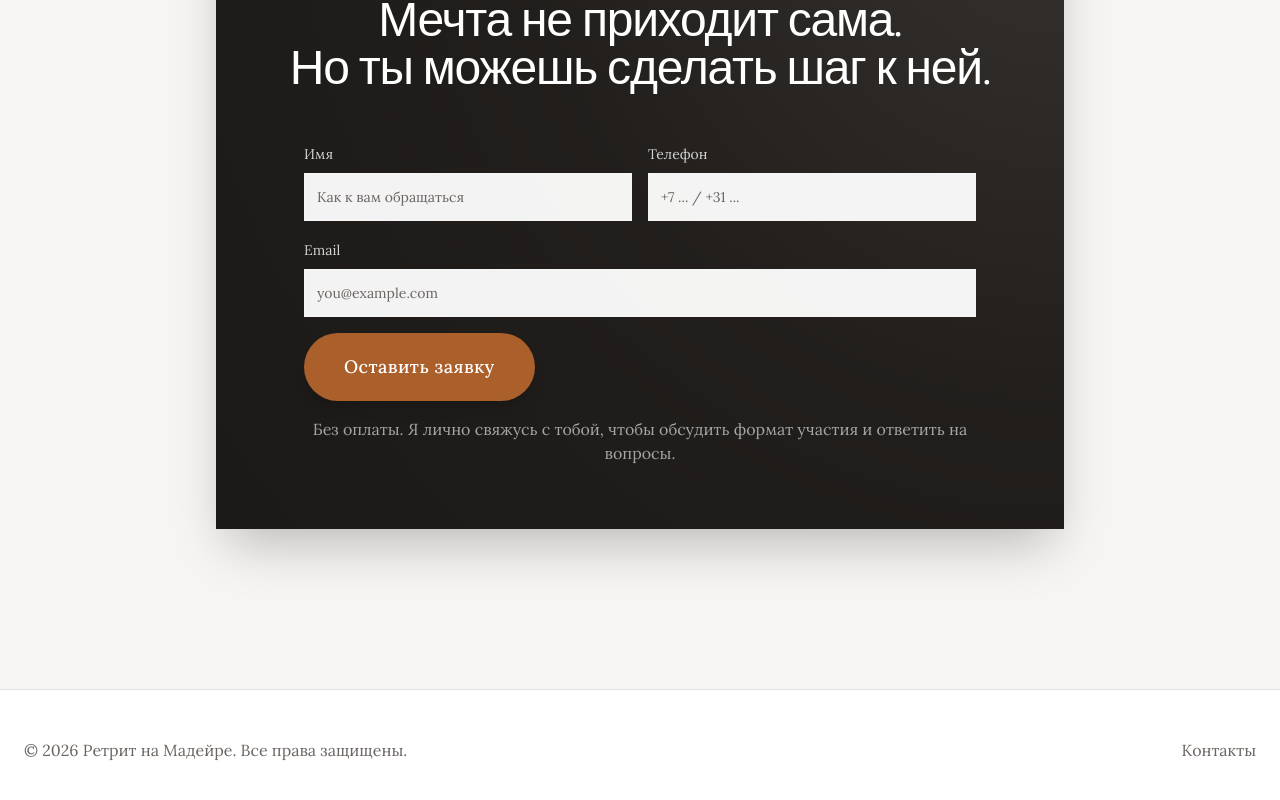
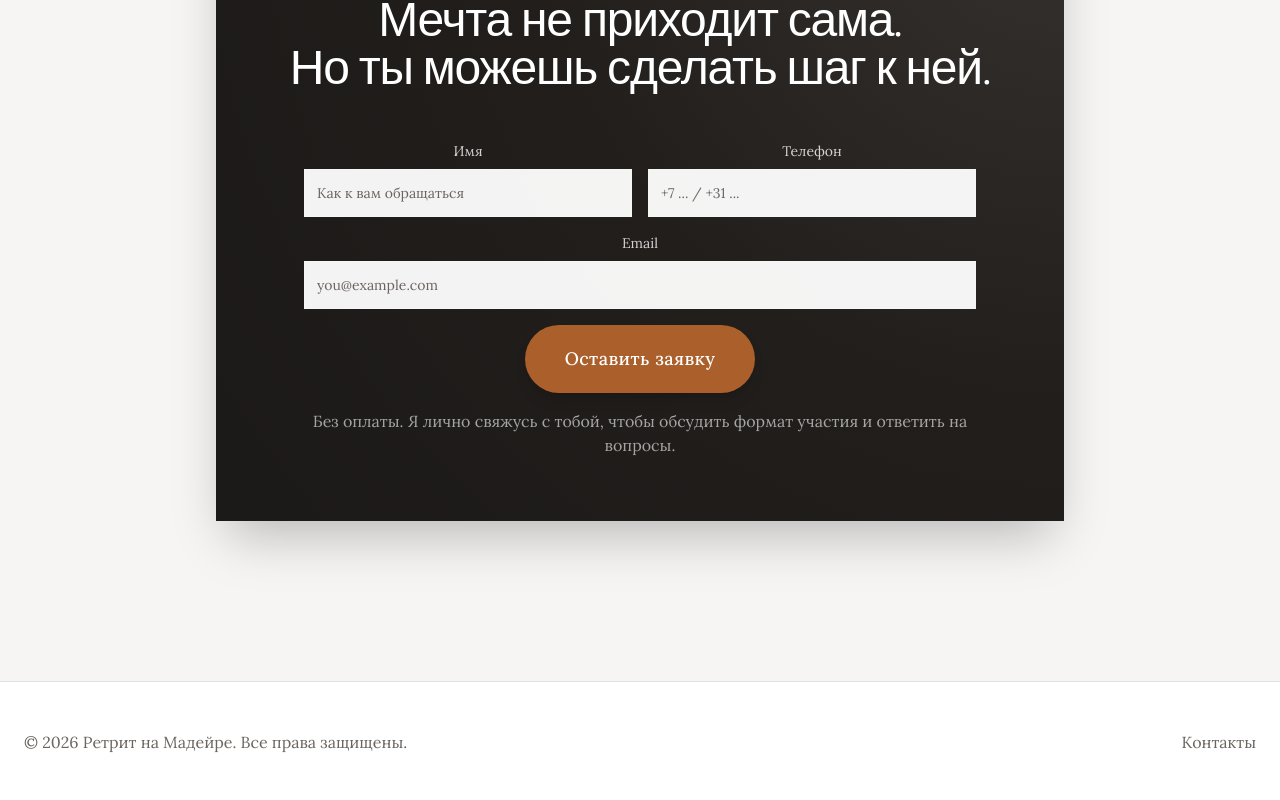
Before and after one commit to coendeurloo/madeira-retreat, a Next.js app: page / in a window 1280 px wide. Shown: the part 9737-10537 px from the top of the page. Built offline with nearby package versions, Linux system fonts and the light colour scheme.

Commit message:
Center final form labels and actions

```diff
--- a/components/retreat/cta.tsx
+++ b/components/retreat/cta.tsx
@@ -55,7 +55,7 @@ export function FinalCTA() {
             <form onSubmit={onSubmit} className="w-full max-w-2xl space-y-4 text-left">
               <div className="grid grid-cols-1 md:grid-cols-2 gap-4">
                 <div className="space-y-2">
-                  <label htmlFor="application-name" className="text-sm text-white/80">
+                  <label htmlFor="application-name" className="block text-sm text-white/80 text-center">
                     {t.finalCta.form.nameLabel}
                   </label>
                   <Input
@@ -70,7 +70,7 @@ export function FinalCTA() {
                 </div>
 
                 <div className="space-y-2">
-                  <label htmlFor="application-phone" className="text-sm text-white/80">
+                  <label htmlFor="application-phone" className="block text-sm text-white/80 text-center">
                     {t.finalCta.form.phoneLabel}
                   </label>
                   <Input
@@ -86,7 +86,7 @@ export function FinalCTA() {
               </div>
 
               <div className="space-y-2">
-                <label htmlFor="application-email" className="text-sm text-white/80">
+                <label htmlFor="application-email" className="block text-sm text-white/80 text-center">
                   {t.finalCta.form.emailLabel}
                 </label>
                 <Input
@@ -100,6 +100,7 @@ export function FinalCTA() {
                 />
               </div>
 
+              <div className="flex justify-center">
                 <Button
                   type="submit"
                   disabled={status === "submitting"}
@@ -107,10 +108,11 @@ export function FinalCTA() {
                 >
                   {status === "submitting" ? t.finalCta.form.submitting : t.finalCta.button}
                 </Button>
+              </div>
 
               {message ? (
                 <p
-                  className={`text-sm ${
+                  className={`text-sm text-center ${
                     status === "success" ? "text-emerald-200" : "text-red-200"
                   }`}
                 >
```
Lines whose indentation alone changed are shown as unchanged.
